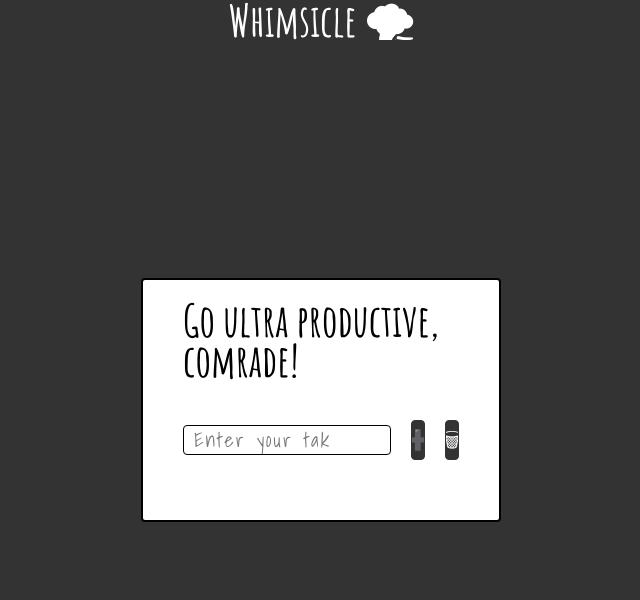
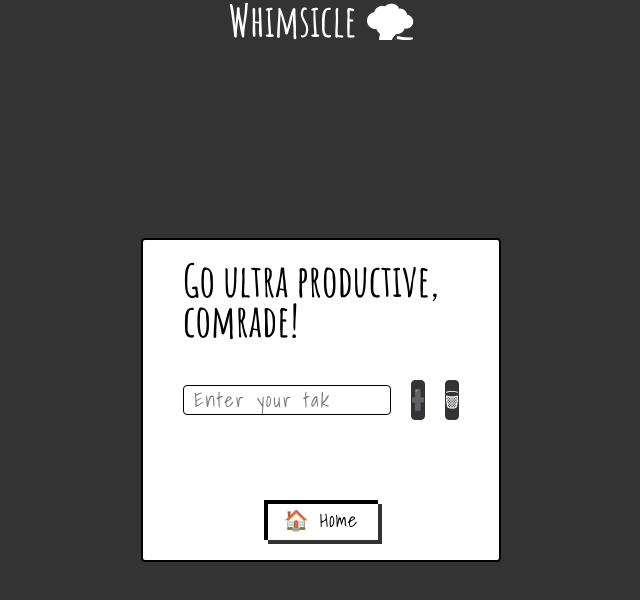
Before and after one commit to USKhokhar/whimsicle, a React (Vite) app: page /Todo in a window 1280 px wide. Shown: the top 600 px of the page, without its empty margins (319-959 px from the left). Built offline with nearby package versions, Linux system fonts and the light colour scheme.

Commit message:
todo-added

```diff
--- a/src/Pages/Todo/Todo.jsx
+++ b/src/Pages/Todo/Todo.jsx
@@ -1,7 +1,9 @@
 import React, { useEffect, useRef, useState } from 'react'
+import { useNavigate } from 'react-router-dom'
 
 const Todo = () => {
 
+  const navigate = useNavigate()
   const localData = localStorage.getItem('TASK_ITEM_LOCAL')
   const [task, setTask] = useState(localData ? JSON.parse(localData) : [])
   const [isChecked, setIsChecked] = useState(false)
@@ -54,6 +56,10 @@
           })
         }
       </ol>
+
+      <button className="cool-btn" onClick={() => navigate('/Home')}>
+                🏠 Home
+            </button>
       </section>
     </main>
   )
```
